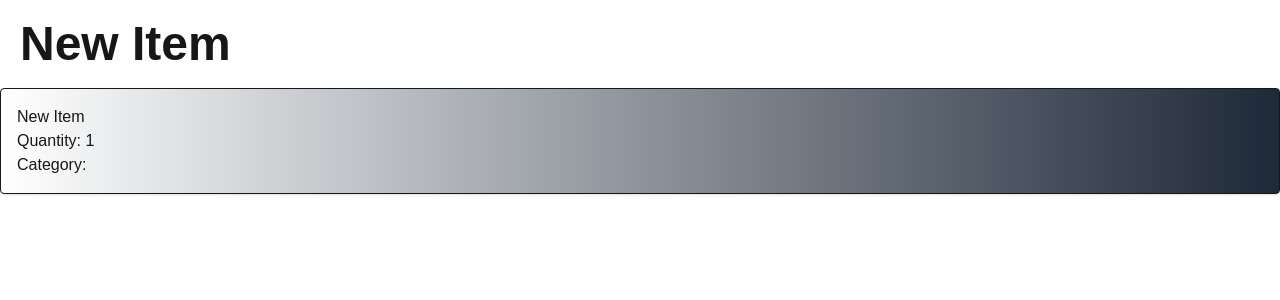
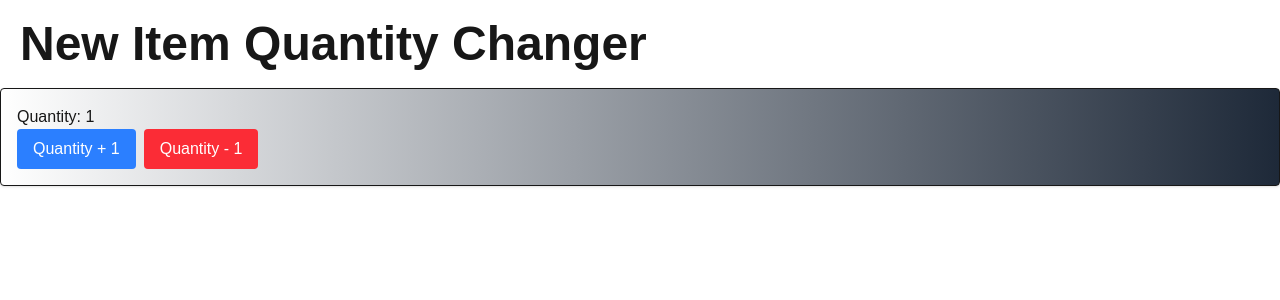
Before and after one commit to ConnorYasin/cprg306-assignments, a Next.js app: page /week-4 in a window 1280 px wide. Shown: the top 300 px of the page. Built offline with nearby package versions, Linux system fonts and the light colour scheme.

Commit message:
Enhance New_Item component with increment and decrement functionality; update page title to reflect purpose

```diff
--- a/app/week-4/new-item.js
+++ b/app/week-4/new-item.js
@@ -4,11 +4,33 @@ import { useState } from 'react';
 const New_Item = ({quantity: initialQuantity}) => {
     const [quantity, setQuantity] = useState(initialQuantity || 1);
 
+    const increment = () => {
+        if (quantity < 20){
+            setQuantity(quantity + 1);
+        };
+    };
+    const decrement = () => {
+        if (quantity > 1) {
+            setQuantity(quantity - 1);
+        };
+    };
     return (
         <div className="border p-4 mb-4 rounded shadow bg-gradient-to-r from-black-100 to-gray-800">
-            <h3>New Item</h3>
             <p>Quantity: {quantity}</p>
-            <p>Category: </p>
+            <button
+                className="bg-blue-500 text-white px-4 py-2 rounded mr-2"
+                onClick={increment}
+                disabled={quantity >= 20}
+            >
+                Quantity + 1
+            </button>
+            <button
+                className="bg-red-500 text-white px-4 py-2 rounded"
+                onClick={decrement}
+                disabled={quantity <= 1}
+            >
+                Quantity - 1
+            </button>
         </div>
     );
 };
--- a/app/week-4/page.js
+++ b/app/week-4/page.js
@@ -1,8 +1,9 @@
 import New_Item from "./new-item.js";
+
 const Page = () => {
     return (
         <main>
-            <h1 className='font-bold text-5xl m-5'>New Item</h1>
+            <h1 className='font-bold text-5xl m-5'>New Item Quantity Changer</h1>
             <New_Item />
         </main>
     );
```
